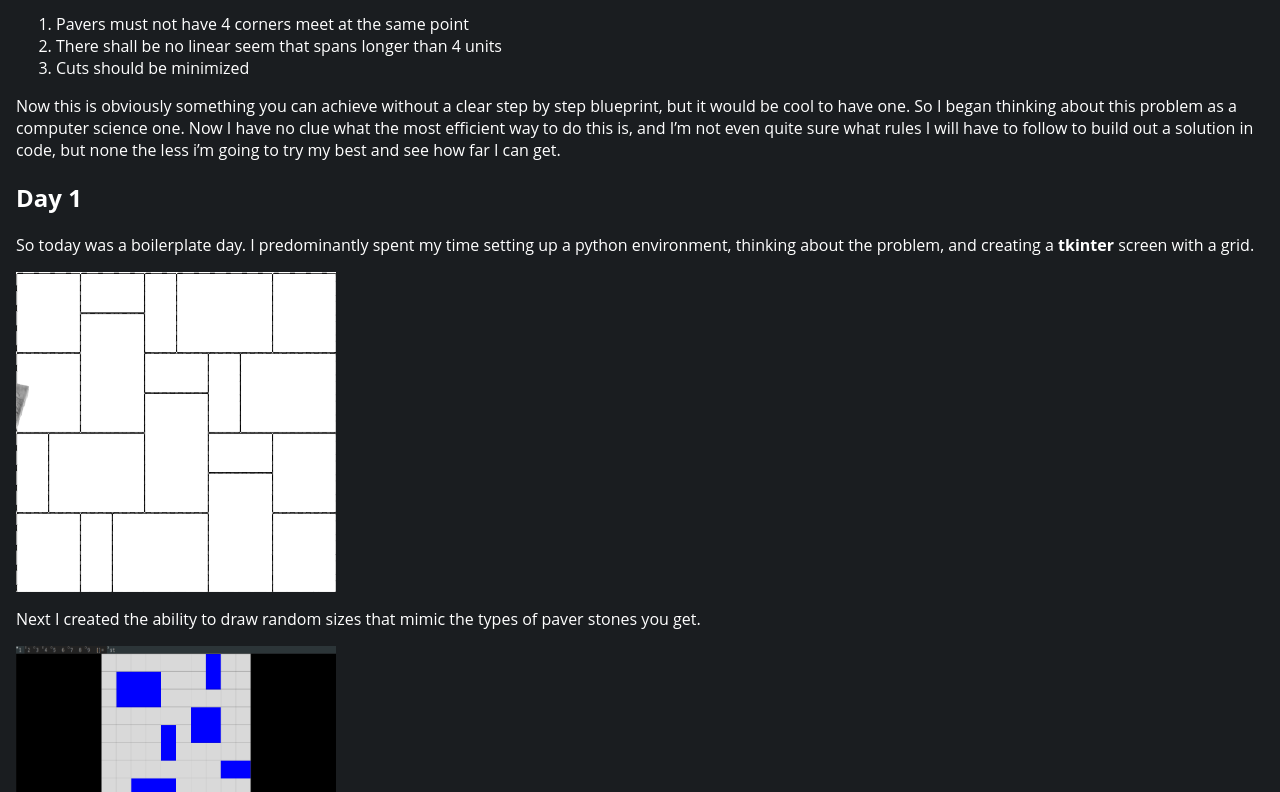
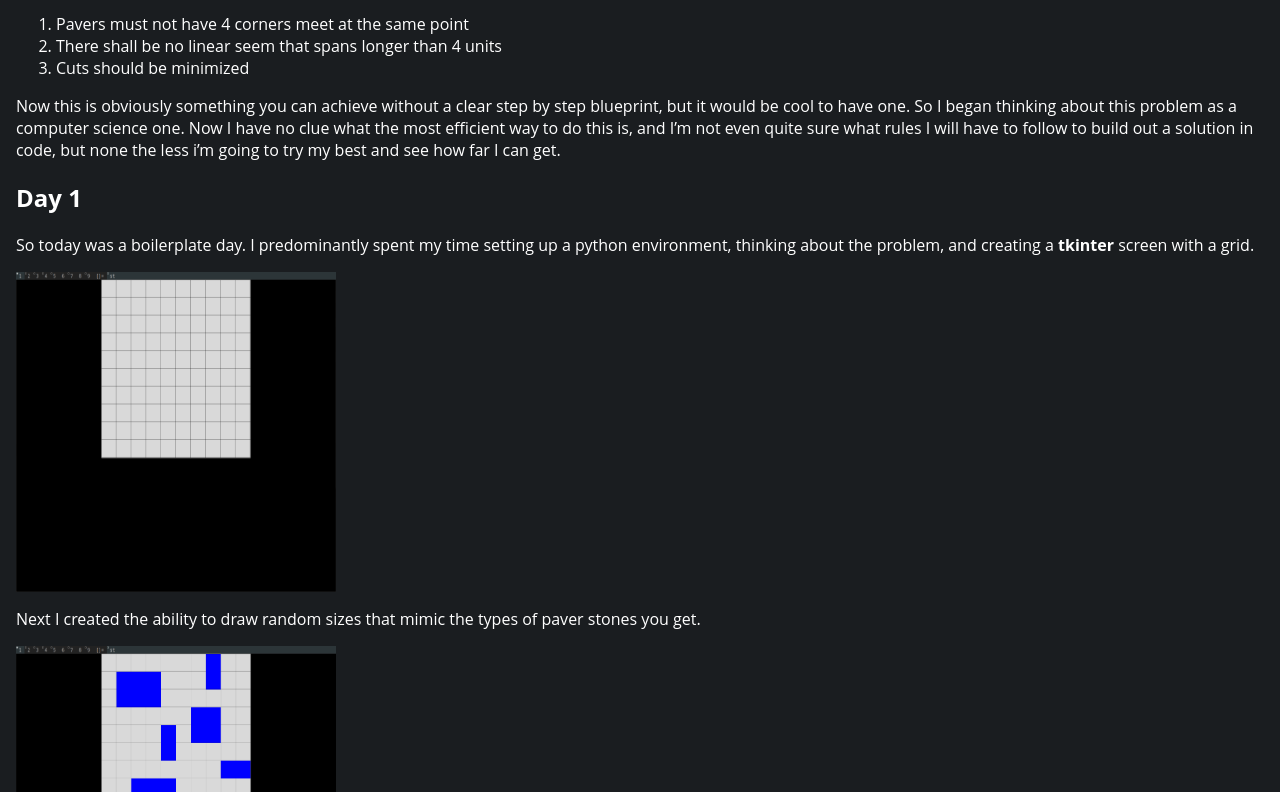
Before and after one commit to KeenanKunzelman/blog, an Astro site: page /posts/mason in a window 1280 px wide. Shown: the part 609-1401 px from the top of the page. Built offline with nearby package versions, Linux system fonts and the light colour scheme; Astro itself is replaced by a stand-in of ours.

Commit message:
added some poorly written content

```diff
--- a/src/content/posts/mason.md
+++ b/src/content/posts/mason.md
@@ -19,7 +19,7 @@ Now this is obviously something you can achieve without a clear step by step blu
 ## Day 1
 So today was a boilerplate day. I predominantly spent my time setting up a python environment, thinking about the problem, and creating a **tkinter** screen with a grid.
 
-![grid](/images/grid.png)
+![grid](/images/grid_code.png)
 
 Next I created the ability to draw random sizes that mimic the types of paver stones you get.
 
```
Also changed, not shown: public/images/grid_code.png (added).
